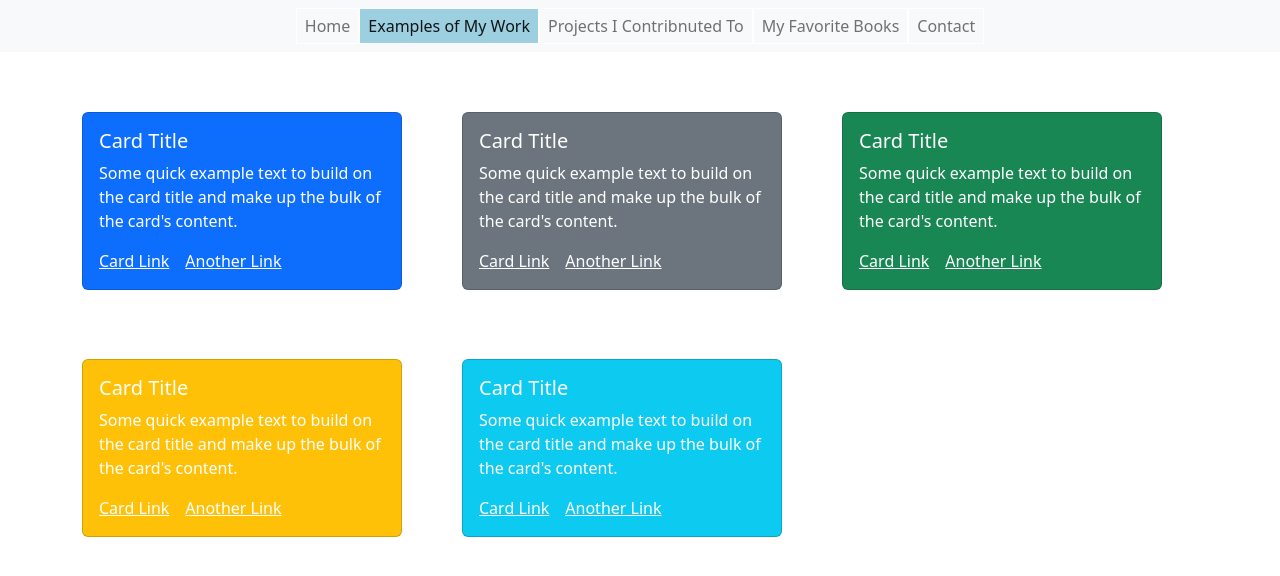
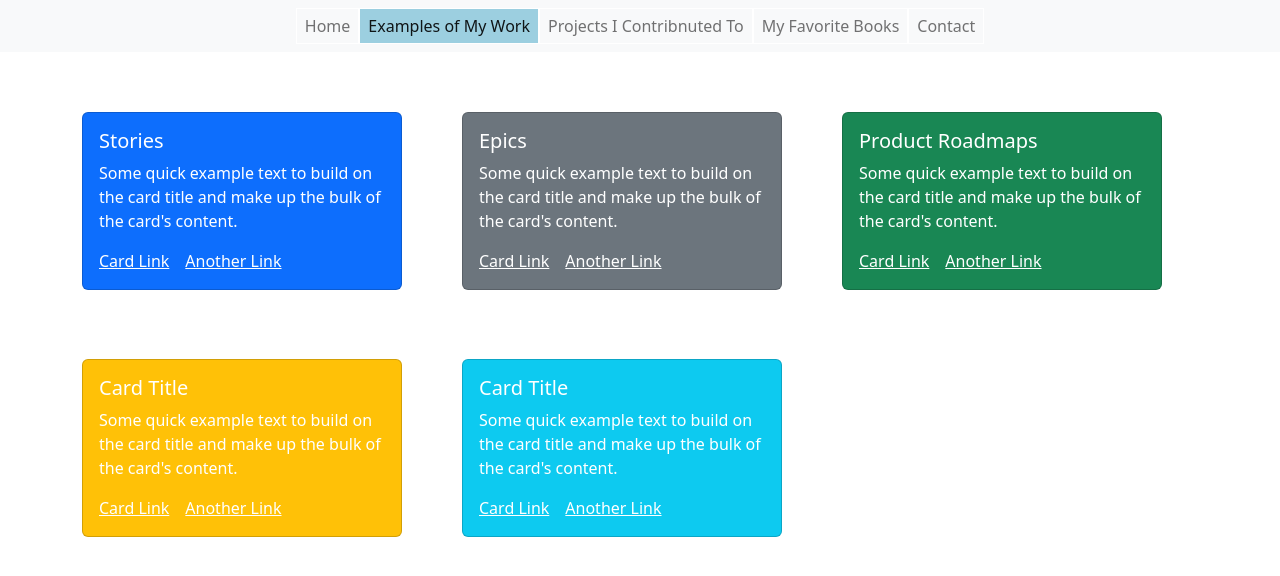
Before and after one commit to alekvuka/portfolio, a React (Create React App) app: page /mywork in a window 1280 px wide. Shown: the top 576 px of the page. Built offline with nearby package versions, Linux system fonts and the light colour scheme.

Commit message:
added card titles to mywork page

```diff
--- a/src/pages/MyWork.js
+++ b/src/pages/MyWork.js
@@ -23,7 +23,7 @@ const MyWork = () => {
 
           >
             <Card.Body>
-              <Card.Title>Card Title</Card.Title>
+              <Card.Title>Stories</Card.Title>
 
               <Card.Text>
                 Some quick example text to build on the card title and make up the
@@ -45,7 +45,7 @@ const MyWork = () => {
             className="custom-card"
           >
             <Card.Body>
-              <Card.Title>Card Title</Card.Title>
+              <Card.Title>Epics</Card.Title>
 
               <Card.Text>
                 Some quick example text to build on the card title and make up the
@@ -67,7 +67,7 @@ const MyWork = () => {
 
 
             <Card.Body>
-              <Card.Title>Card Title</Card.Title>
+              <Card.Title>Product Roadmaps</Card.Title>
 
               <Card.Text>
                 Some quick example text to build on the card title and make up the
```
